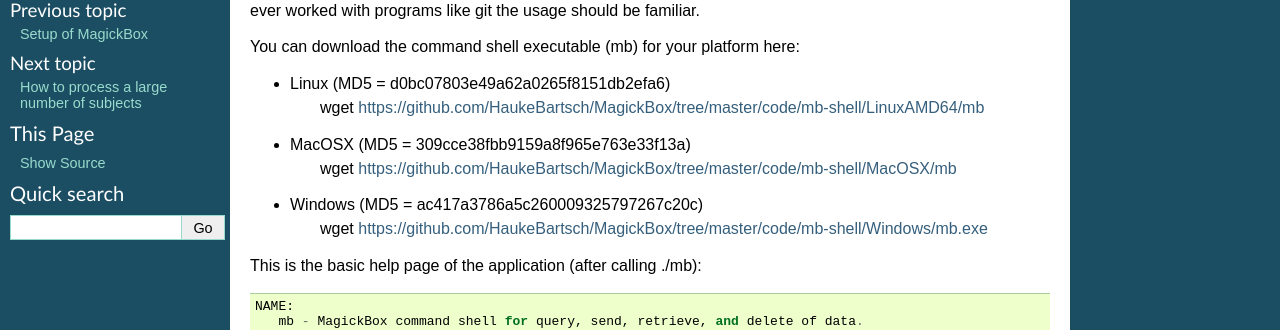
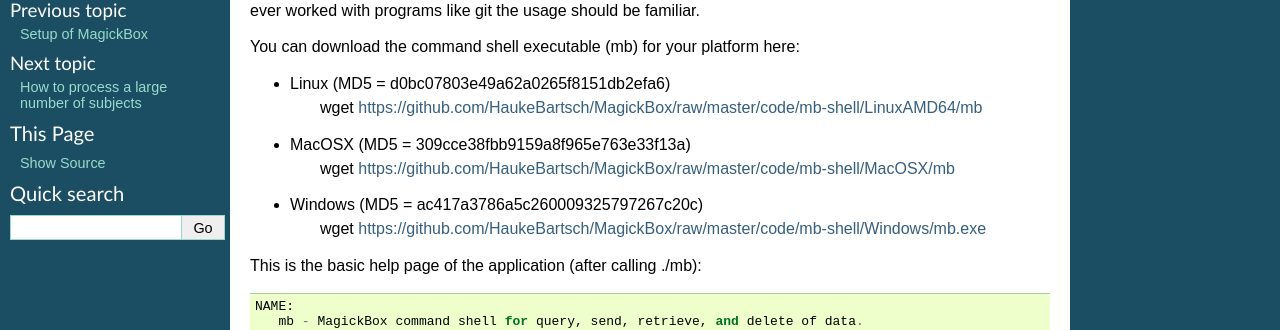
Before and after one commit to HaukeBartsch/MagickBox, a Sphinx documentation site: the page built from code/documentation/docs/source/Shell.rst, in a window 1280 px wide. Shown: the part 133-463 px from the top of the page. Built offline with Sphinx 7.4.7, drawn with Linux system fonts in a browser that asks for light colours; some of the changed lines change nothing that is shown.

Commit message:
use correct download url for github

```diff
--- a/code/documentation/docs/source/Shell.rst
+++ b/code/documentation/docs/source/Shell.rst
@@ -9,13 +9,13 @@
 You can download the command shell executable (mb) for your platform here:
 
 * Linux (MD5 = d0bc07803e49a62a0265f8151db2efa6)
-	wget https://github.com/HaukeBartsch/MagickBox/tree/master/code/mb-shell/LinuxAMD64/mb
+	wget https://github.com/HaukeBartsch/MagickBox/raw/master/code/mb-shell/LinuxAMD64/mb
 
 * MacOSX (MD5 = 309cce38fbb9159a8f965e763e33f13a)
-	wget https://github.com/HaukeBartsch/MagickBox/tree/master/code/mb-shell/MacOSX/mb
+	wget https://github.com/HaukeBartsch/MagickBox/raw/master/code/mb-shell/MacOSX/mb
 
 * Windows (MD5 = ac417a3786a5c260009325797267c20c)
-	wget https://github.com/HaukeBartsch/MagickBox/tree/master/code/mb-shell/Windows/mb.exe
+	wget https://github.com/HaukeBartsch/MagickBox/raw/master/code/mb-shell/Windows/mb.exe
 
 This is the basic help page of the application (after calling ./mb)::
 
```
